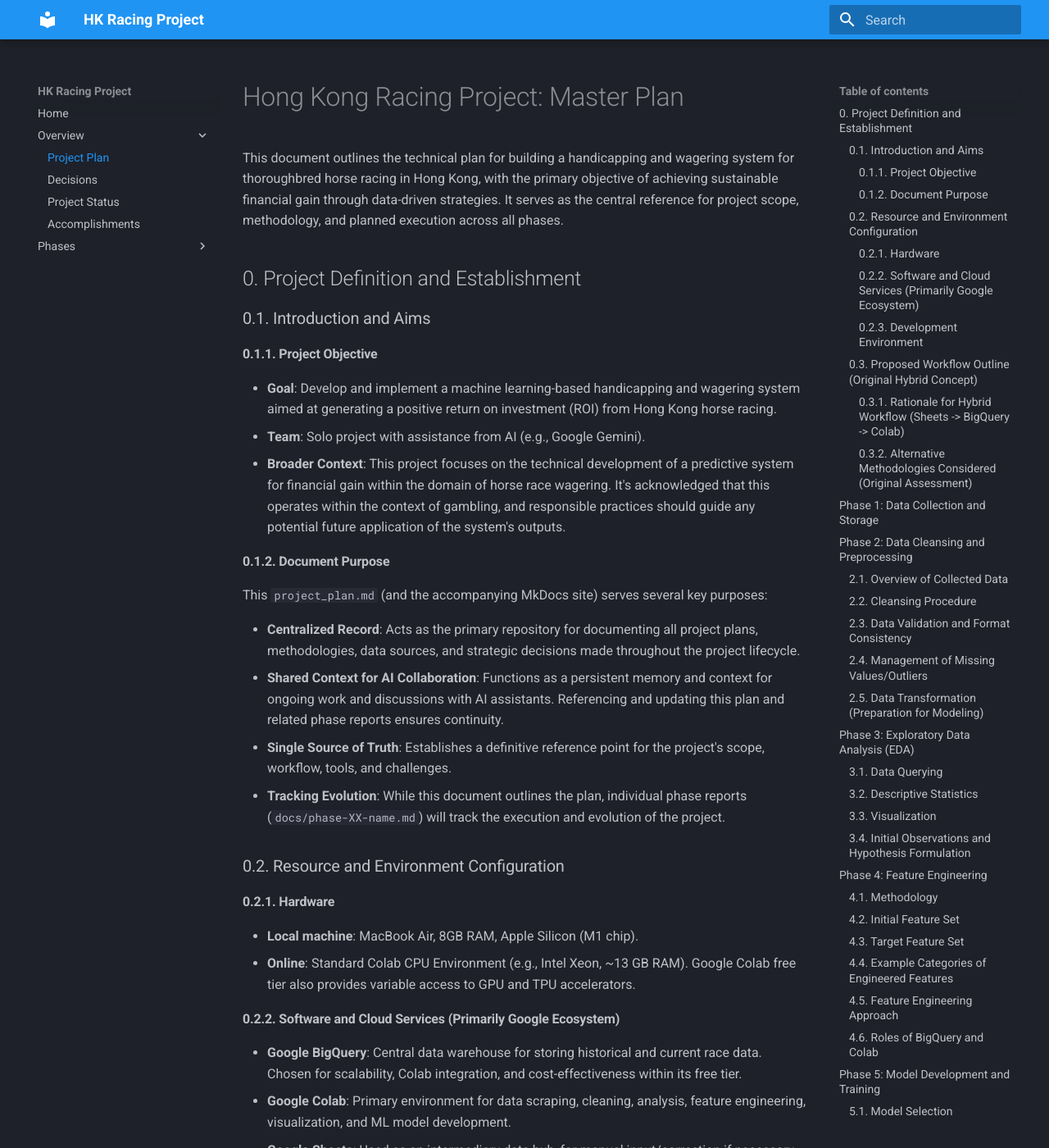
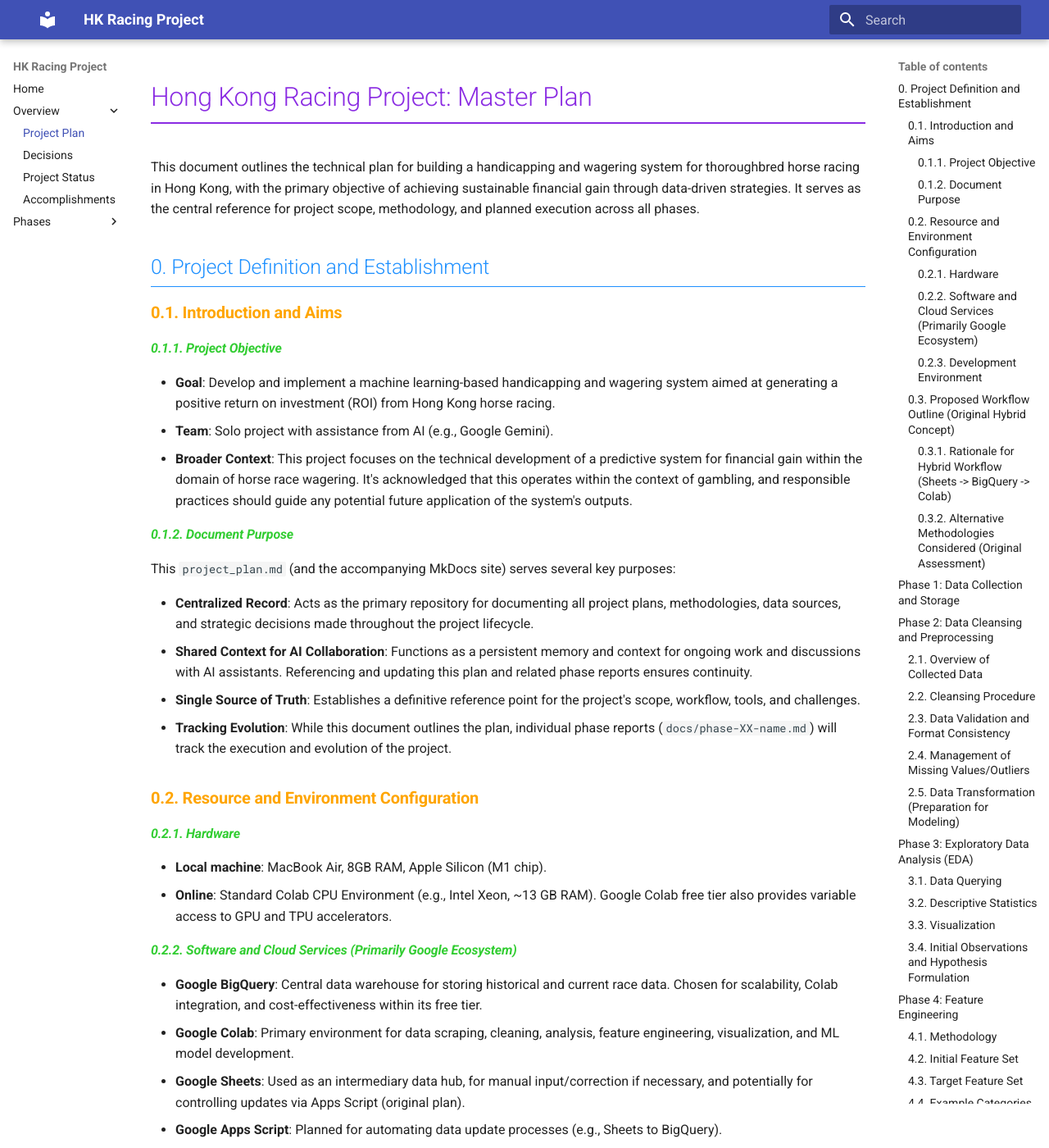
Before and after one commit to Ramgath/hk_racing_project, an MkDocs documentation site: the page built from docs/master-plan.md, in a window 1280 px wide and 1400 px high. Shown: the whole window at 82% size. Built offline with MkDocs 1.6.1 and Material for MkDocs 9.7.7, drawn with Linux system fonts in a browser that asks for light colours.

Commit message:
udate color scheme

```diff
--- a/docs/css/overrides.css
+++ b/docs/css/overrides.css
@@ -1,41 +1,69 @@
-/* ================================
-   Pin both sidebars to the viewport
-   ================================ */
+/* ——— PANEL LAYOUT (unchanged) ——— */
+:root {
+  --md-nav-width: 8rem;
+  --md-toc-width: 10rem;
+  --md-content-max-width: none;
+}
 
-/* Define your widths in one place */
+.md-sidebar--primary {
+  position: fixed;
+  top: var(--md-header-height);
+  left: 0;
+  bottom: 0;
+  width: var(--md-nav-width);
+  z-index: 1000;
+}
+
+.md-sidebar--secondary {
+  position: fixed;
+  top: var(--md-header-height);
+  right: 0;
+  bottom: 0;
+  width: var(--md-toc-width);
+  z-index: 1000;
+}
+
+.md-main {
+  margin-left: var(--md-nav-width) !important;
+  margin-right: var(--md-toc-width) !important;
+}
+
+@media screen and (min-width: 76.25em) {
+  .md-main__inner {
+    display: flex;
+    gap: 0.3rem !important;
+  }
+}
+
+/* ——— HEADER COLORS ——— */
 :root {
-    --sidebar-primary-width: var(--md-nav-width);
-    --sidebar-secondary-width: var(--md-toc-width);
-  }
+  /* Vibrant Heading Levels with Traditional Orange */
+  --hdr-1: #8A2BE2;  /* Blue Violet - strong, vivid, engaging */
+  --hdr-2: #1E90FF;  /* Dodger Blue - bright, clear, dynamic */
+  --hdr-3: #FFA500;  /* Orange - vivid, warm, attention-grabbing */
+  --hdr-4: #32CD32;  /* Lime Green - lively, fresh accent */
+}
 
-/*----------------------------------------
- Pin both sidebars flush to the viewport
------------------------------------------*/
 
-/* Primary (left) sidebar */
-[data-md-sidebar="primary"] {
-    position: fixed !important;
-    top:    0 !important; /* Changed from var(--md-header-height) */
-    left:   0 !important;
-    bottom: 0 !important;
-    width:  var(--md-nav-width) !important;
-    z-index: 1000 !important;
-    background-color: #2D3748 !important;
-  }
 
-  /* Secondary (TOC) sidebar */
-  [data-md-sidebar="secondary"] {
-    position: fixed !important;
-    top:     0 !important;  /* Changed from var(--md-header-height) */
-    right:   0 !important;
-    bottom:  0 !important;
-    width:   var(--md-toc-width) !important;
-    z-index: 1000 !important;
-    background-color: #b8d861 !important;
-  }
+.md-content h1 {
+  color: var(--hdr-1);
+  border-bottom: 2px solid var(--hdr-1);
+  padding-bottom: 0.3em;
+}
 
-  /* Shift the main content over so nothing sits underneath */
-  .md-main {
-    margin-left:  var(--md-nav-width) !important;
-    margin-right: var(--md-toc-width) !important;
-  }
+.md-content h2 {
+  color: var(--hdr-2);
+  border-bottom: 1px solid var(--hdr-2);
+  padding-bottom: 0.25em;
+}
+
+.md-content h3 {
+  color: var(--hdr-3);
+  font-weight: bold;
+}
+
+.md-content h4 {
+  color: var(--hdr-4);
+  font-style: italic;
+}
--- a/mkdocs.yml
+++ b/mkdocs.yml
@@ -6,13 +6,10 @@
 # Theme configuration
 theme:
   name: material
-  palette:
-    scheme: slate  # Optional: Matches the dark grey aesthetic of side panels
-    primary: blue  # Matches the header color scheme from your document
 
 # Extra CSS for custom styles (e.g., sidebar widths and dark grey panels)
 extra_css:
-  - css/overrides.css
+ - css/overrides.css
 
 
 # Navigation Structure
@@ -24,7 +21,7 @@
       - Project Status: project-status.md
       - Accomplishments: project-accomplishments.md
   - Phases:
-      - Phase 1: phase-01-collection.md
+      - P1-collection: phase-01-collection.md
       - Phase 2: phase-02-cleansing.md
       - Phase 3: phase-03-eda.md
       - Phase 4: phase-04-features.md
```
